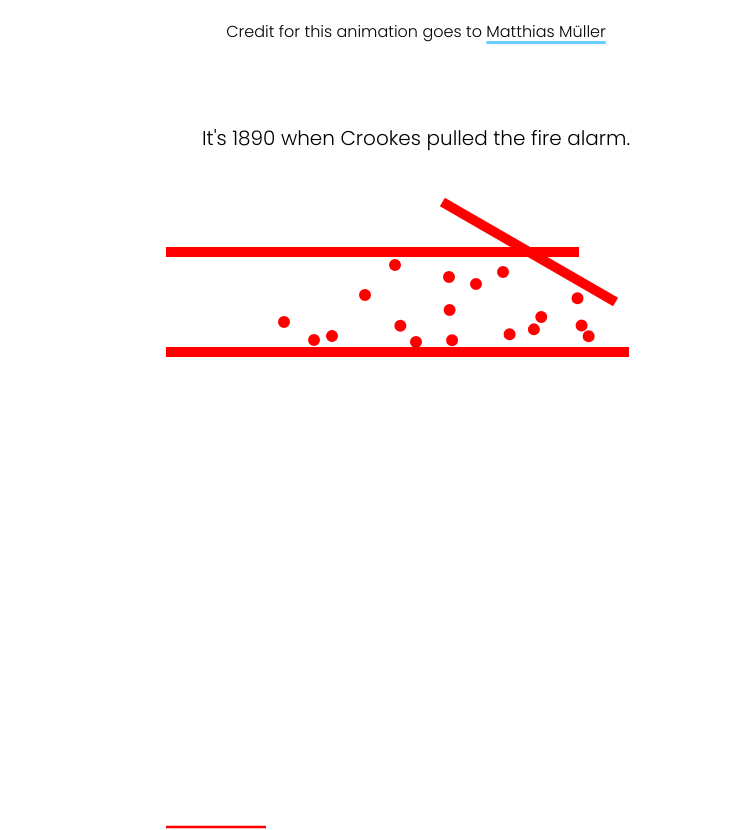
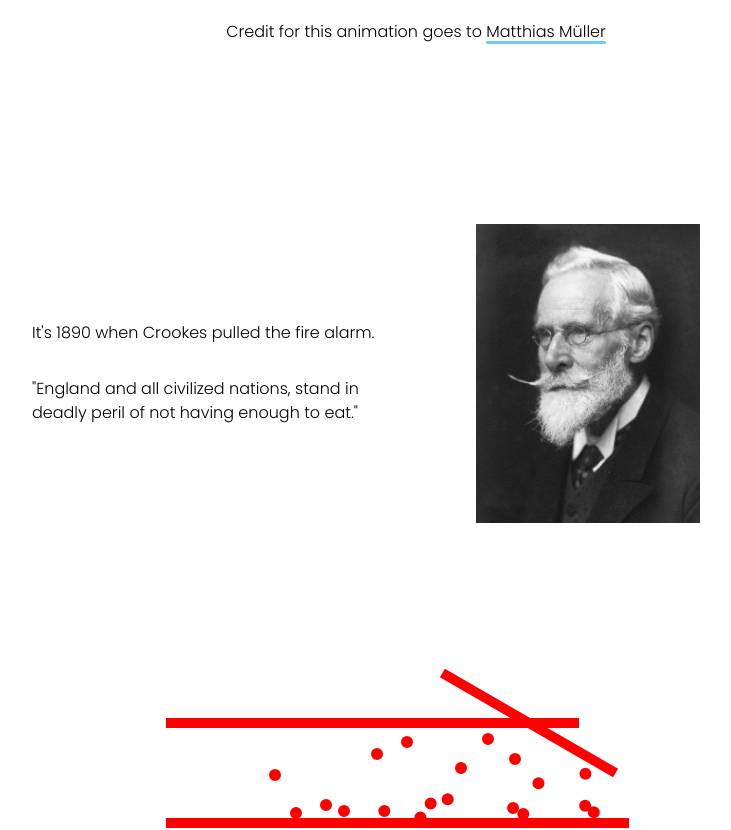
Before and after one commit to chongcurtis/chongcurtis.github.io, a Next.js app: page /books/the-alchemy-of-air in a window 1280 px wide. Shown: the part 600-1430 px from the top of the page, without its empty margins (224-955 px from the left). Built offline with nearby package versions, Linux system fonts and the light colour scheme.

Commit message:
added photo of sir william crookes

```diff
--- a/src/pages/books/the-alchemy-of-air.tsx
+++ b/src/pages/books/the-alchemy-of-air.tsx
@@ -3,6 +3,7 @@ import { initAnimations } from "@/common/animations";
 import Boiler from "@/pages/books/the-alchemy-of-air/Boiler";
 import AlchemyOfAirTitle from "@/pages/books/the-alchemy-of-air/AlchemyOfAirTitle";
 import BulletsStrikeSand from "@/pages/books/the-alchemy-of-air/BulletsStrikeSand";
+import sirWilliamCrookes from "public/books/the-alchemy-of-air/Sir_William_Crookes_1906.jpg";
 
 export default function TheAlchemyOfAir() {
     React.useEffect(() => {
@@ -23,16 +24,26 @@ export default function TheAlchemyOfAir() {
                     Matthias Müller
                 </a>
             </p>
-            <p className="fade-in-on-scroll animation-delay-1500 mt-20 text-xl">
-                It's 1890 when Crookes pulled the fire alarm.
-            </p>
+            <div className="mt-20 flex flex-row">
+                <div className="fade-in-on-scroll animation-delay-1500 flex flex-col justify-center align-middle">
+                    <p className="fade-in-on-scroll text-md">
+                        It's 1890 when Crookes pulled the fire alarm.
+                    </p>
+                    <p className="fade-in-on-scroll text-md mt-8">
+                        "England and all civilized nations, stand in deadly peril of not having
+                        enough to eat."
+                    </p>
+                </div>
+                <img
+                    className="fade-in-on-scroll m-5 max-w-sm p-20"
+                    src={sirWilliamCrookes.src}
+                    alt="Sir William Crookes"
+                />
+            </div>
             <Boiler />
             <BulletsStrikeSand />
             {/*</div>*/}
             <br />
-            <p className="fade-in-on-scroll text-xl">
-                "England and all civilized nations, stand in peril."
-            </p>
             <br />
             <p className="fade-in-on-scroll text-xl">"As mouths multiply, food sources dwindle"</p>
             <p>"There was only one answer: The creation of vast amount of fertilizer"</p>
```
Also changed, not shown: .eslintrc.json, public/books/the-alchemy-of-air/Sir_William_Crookes_1906.jpg (added).
